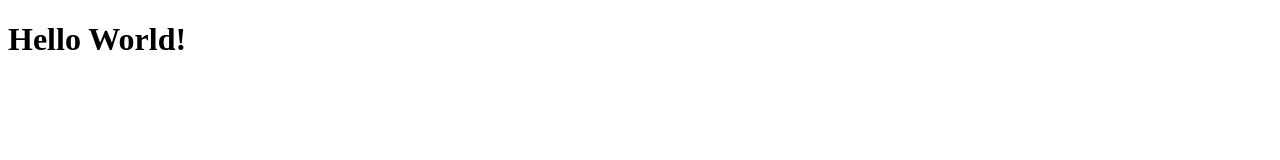
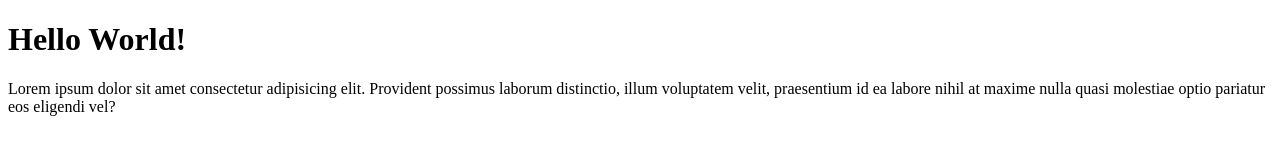
Before and after one commit to fitrahrmdhn/test-git, a plain HTML site: page index.html in a window 1280 px wide. Drawn offline with Linux system fonts and the light colour scheme.

Commit message:
menambahkan paragraf

```diff
--- a/index.html
+++ b/index.html
@@ -7,5 +7,6 @@
 </head>
 <body>
     <h1>Hello World!</h1>
+    <p>Lorem ipsum dolor sit amet consectetur adipisicing elit. Provident possimus laborum distinctio, illum voluptatem velit, praesentium id ea labore nihil at maxime nulla quasi molestiae optio pariatur eos eligendi vel?</p>
 </body>
 </html>
```
